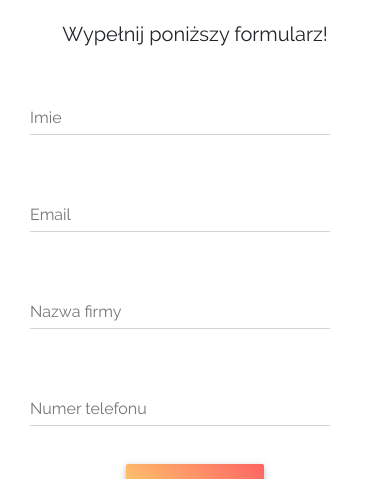
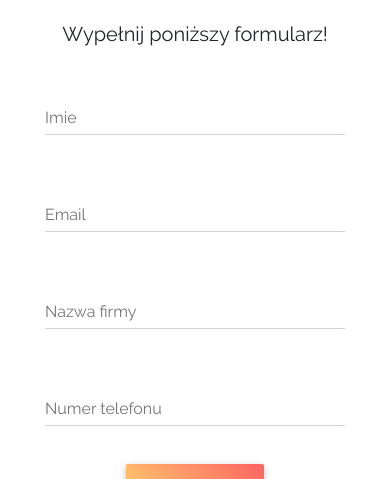
Before and after one commit to HoopDead/rr_investments, a React (Create React App) app: page /contact in a window 390 px wide. Shown: the part 365-844 px from the top of the page. Built offline with nearby package versions, Linux system fonts and the light colour scheme.

Commit message:
Update contact.jsx

```diff
--- a/src/pages/contact.jsx
+++ b/src/pages/contact.jsx
@@ -21,15 +21,13 @@ class Contact extends Component {
                 <div className="grey-text">
                    <MDBRow center>
                       <MDBInput  style = {{width: "300px"}} className = "col-md-12" label="Imie"  name = "name"/>
-                      <span style={{width:"30px"}}></span>
+                      <span className = "d-none d-lg-flex" style={{width:"30px"}}></span>
                       <MDBInput style = {{width: "300px"}} className = "col-md-12" label="Email"  name = "email"/>
-                      <span style={{width:"30px"}}></span>
                    </MDBRow>
                    <MDBRow center>
                       <MDBInput style = {{width: "300px"}} className = "col-md-12" label="Nazwa firmy" name = "text" />
-                      <span style={{width:"30px"}}></span>
+                      <span className = "d-none d-lg-flex" style={{width:"30px"}}></span>
                       <MDBInput style = {{width: "300px"}} className = "col-md-12" label="Numer telefonu" name = "tel"/>
-                      <span style={{width:"30px"}}></span>
                    </MDBRow>
                 </div>
                 <div className="text-center">
```
